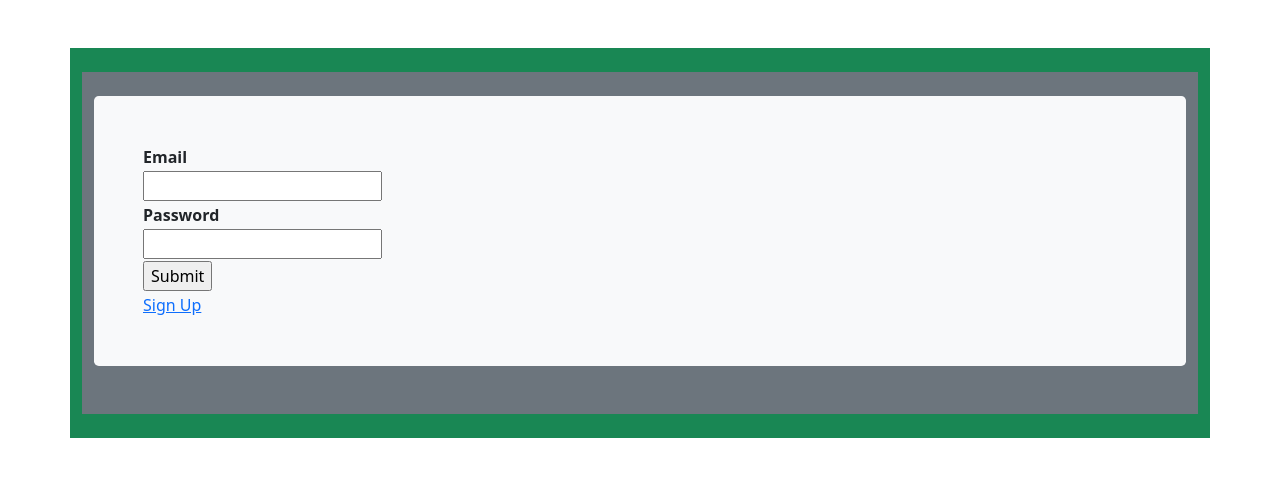
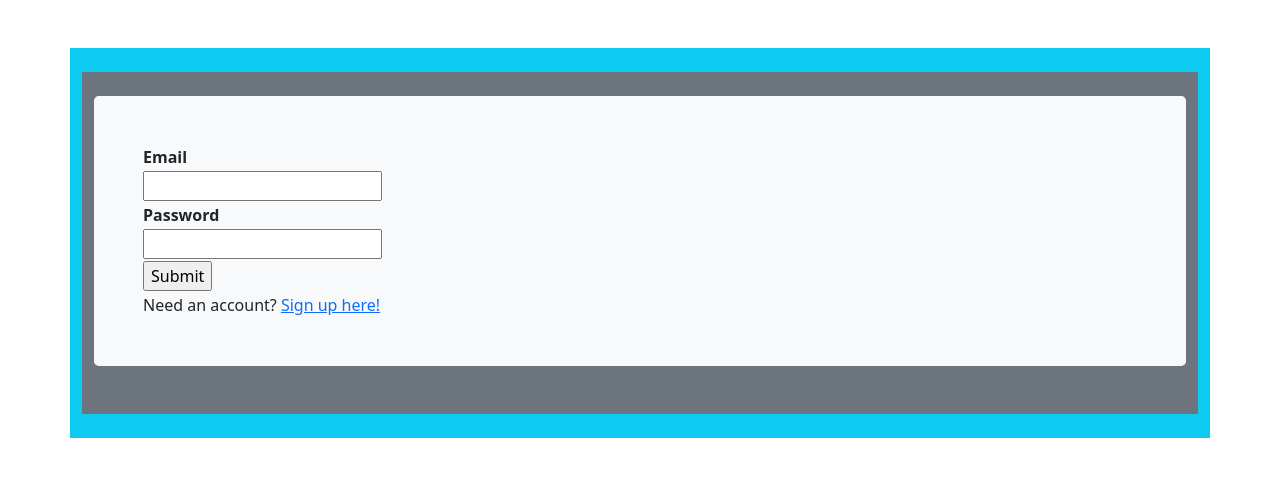
Before and after one commit to VidhiKulkarni/teamlace, a Flask app: page /crud/login/ in a window 1280 px wide. Shown: the part 143-620 px from the top of the page. Run offline with Flask 2, Linux system fonts and the light colour scheme.

Commit message:
epic login page

```diff
--- a/cruddy/templates/cruddy/login.html
+++ b/cruddy/templates/cruddy/login.html
@@ -10,7 +10,7 @@
         </header>
     </div>
 
-    <div class="container py-4 text-light bg-success">
+    <div class="container py-4 text-light bg-info">
 
         <div class="container bg-secondary py-4">
             <div class="p-5 mb-4 bg-light text-dark rounded-3">
@@ -21,7 +21,7 @@
                         <tr><th><label for="password">Password</label></th></tr>
                         <tr><td><input type="password" id="password" name="password" size="20" required></td></tr>
                         <tr><th><input type="submit" value="Submit"></th></tr>
-                        <tr><td><a href={{url_for('crud.crud_authorize')}}>Sign Up</a></td></tr>
+                        <tr><td>Need an account? <a href={{url_for('crud.crud_authorize')}}>Sign up here!</a></td></tr>
                     </table>
                 </form>
             </div>
```
